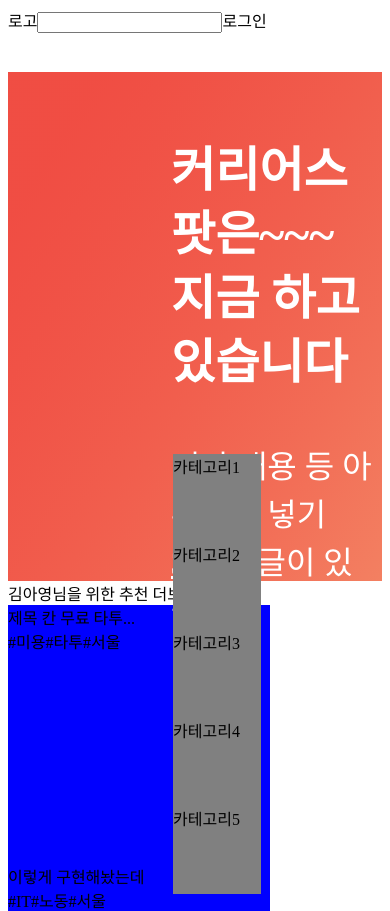
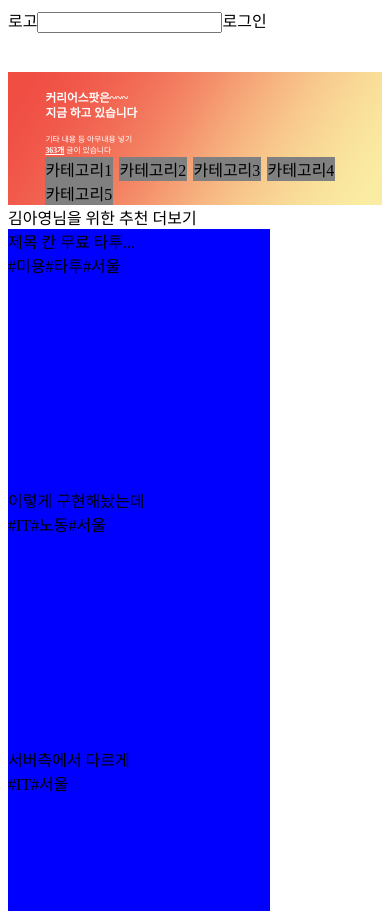
Before and after one commit to Re-Coder-3/front-end, a React (Create React App) app in the folder project/: page / in a window 390 px wide. Shown: the top 911 px of the page. Built offline with nearby package versions, Linux system fonts and the light colour scheme.

Commit message:
일부 반응형으로 수정

```diff
--- a/project/src/component/Banner.js
+++ b/project/src/component/Banner.js
@@ -7,26 +7,21 @@ const WholeBanner = styled.div`
   background-image: url(${banner});
   background-repeat: no-repeat;
   background-size: cover;
-  height: 509px;
-  position: relative;
+  height: 200%;
+  padding-top: 5%;
+  padding-left: 10%;
 `
 const CategoryCircles = styled.div`
-  position: absolute;
-  top: 382px;
-  left: 165px;
 `
 const TextBox = styled.div`
-  position: absolute;
-  top: 67px;
-  left: 163px;
   color: white;
-  font-size: 2rem;
-  line-height: 3rem;
+  font-size: 2vw;
+  line-height: 3vw;
 `
 const BoldText = styled.div`
   font-weight: bold;
-  font-size: 3rem;
-  line-height: 4rem;
+  font-size: 3vw;
+  line-height: 4vw;
 `
 const NumberText = styled.span`
   font-weight: bold;
--- a/project/src/component/Category.js
+++ b/project/src/component/Category.js
@@ -3,10 +3,10 @@ import styled from "styled-components";
 
 const CategoryCircle = styled.div`
   background-color: gray;
-  height: 88px;
-  width: 88px;
+  height: 20%;
+  width: 20%;
   display: inline-block;
-  margin-right: 24px;
+  margin-right: 2%;
 `
 
 const Category = ({text}) => {
```
